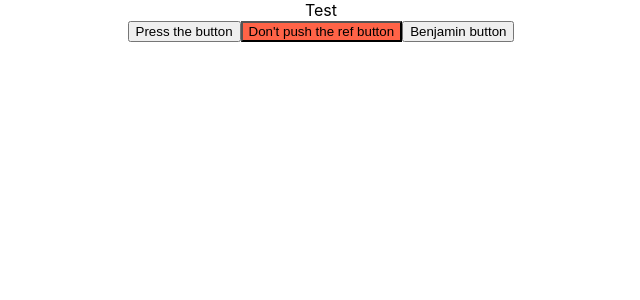
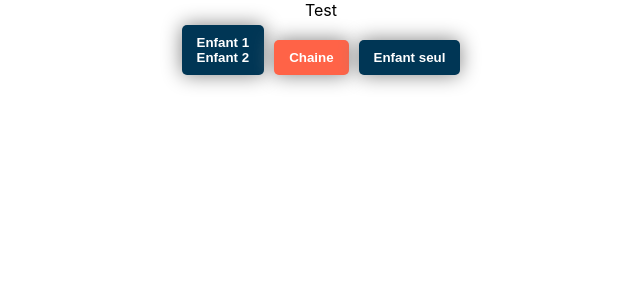
Before and after one commit to XavierNuel/2022-04-04-cours-tjs, a React (Create React App) app: page / in a window 1280 px wide. Shown: the top 300 px of the page, without its empty margins (319-959 px from the left). Built offline with nearby package versions, Linux system fonts and the light colour scheme.

Commit message:
Ajout d'enfants au bouton, pour remplacer une chaine

```diff
--- a/src/App/App.tsx
+++ b/src/App/App.tsx
@@ -6,12 +6,17 @@ function App() {
   return (
     <div className="App">
       Test<br />
-      <Button text="Press the button"
+      <Button
       evtOnClick={ (arg: any) => {
         console.log(arg);
-      }} />
-      <Button text="Don't push the ref button" bgColor="tomato" />
-      <Button text="Benjamin button"/>
+      }}>
+        <div>Enfant 1</div>
+        <div>Enfant 2</div>
+      </Button>
+      <Button bgColor="tomato">Chaine</Button>
+      <Button>
+        <div>Enfant seul</div>
+      </Button>
     </div>
   );
 }
--- a/src/App/components/Button/Button.js
+++ b/src/App/components/Button/Button.js
@@ -5,19 +5,19 @@ import PropTypes from 'prop-types'
 function Button(props) {
     console.log(props);
     return (
-        <button className="{ style.Button }" onClick={(evt)=> {
+        <button className={ style.Button } onClick={(evt)=> {
             props.evtOnClick('Hello');
             }}
             style={ {backgroundColor: props.bgColor } }
-        >{props.text}</button>
+        >{props.children}</button>
     )
 }
 
 // On défini les propriétés du bouton et le type, et si c'est requis
 Button.propTypes={
-    text : PropTypes.string.isRequired,
     evtOnClick :  PropTypes.func.isRequired,
-    bgColor: PropTypes.string
+    bgColor: PropTypes.string,
+    children: PropTypes.any.isRequired,
 }
 Button.defaultProps= {
     evtOnClick :  ()=>{console.error('Fonction du button undefined /App/Button')},
```
